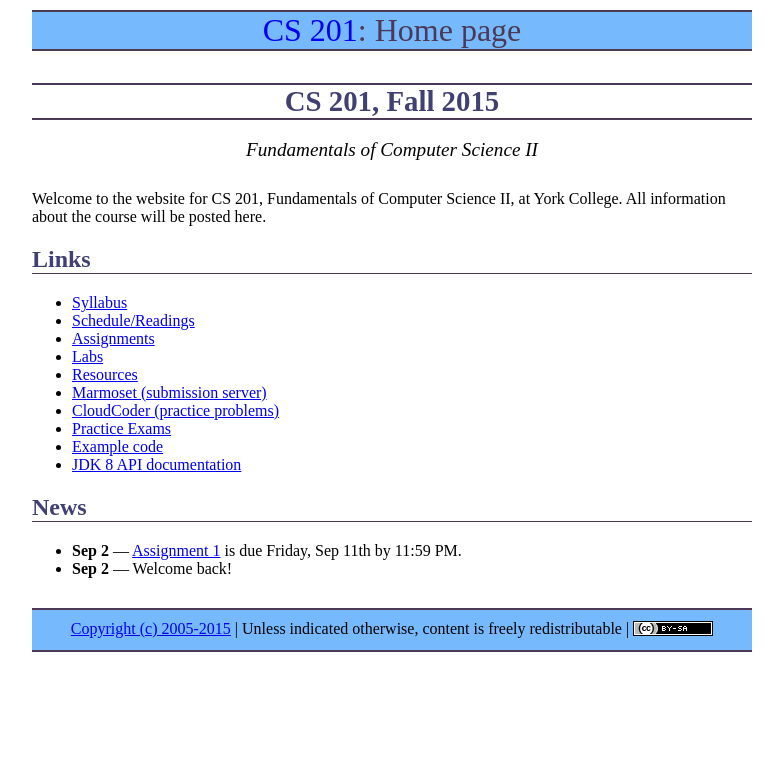
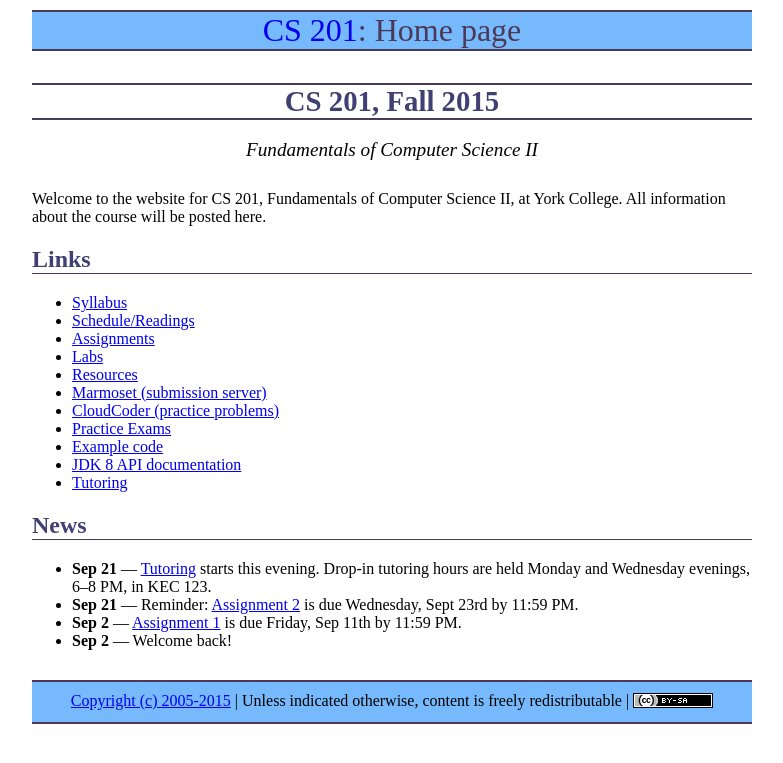
Before and after one commit to ycpcs/cs201-fall2015, a Jekyll site: the page built from index.md, in a window 1280 px wide. Shown: the top 763 px of the page, without its empty margins (248-1031 px from the left). Built offline with Jekyll 4.4.1, drawn with Linux system fonts in a browser that asks for light colours; Markdown is read by kramdown in place of the engine named in the settings.

Commit message:
announce tutoring

```diff
--- a/index.md
+++ b/index.md
@@ -11,20 +11,21 @@ Welcome to the website for CS 201, Fundamentals of Computer Science II, at York
 
 ## Links
 
-<ul>
-  <li><a href="syllabus.html">Syllabus</a></li>
-  <li><a href="schedule.html">Schedule/Readings</a></li>
-  <li><a href="assign/index.html">Assignments</a></li>
-  <li><a href="labs/index.html">Labs</a></li>
-  <li><a href="resources/index.html">Resources</a></li>
-  <li><a href="https://cs.ycp.edu/marmoset">Marmoset (submission server)</a></li>
-  <li><a href="https://cs.ycp.edu/cloudcoder">CloudCoder (practice problems)</a></li>
-  <li><a href="practice/index.html">Practice Exams</a></li>
-  <li><a href="examples/index.html">Example code</a></li>
-  <li><a href="https://docs.oracle.com/javase/8/docs/api/">JDK 8 API documentation</a></li>
-</ul>
+* [Syllabus](syllabus.html)
+* [Schedule/Readings](schedule.html)
+* [Assignments](assign/index.html)
+* [Labs](labs/index.html)
+* [Resources](resources/index.html)
+* [Marmoset (submission server)](https://cs.ycp.edu/marmoset)
+* [CloudCoder (practice problems)](https://cs.ycp.edu/cloudcoder)
+* [Practice Exams](practice/index.html)
+* [Example code](examples/index.html)
+* [JDK 8 API documentation](https://docs.oracle.com/javase/8/docs/api/)
+* [Tutoring](tutoring.html)
 
 ## News
 
+* **Sep 21** &mdash; [Tutoring](tutoring.html) starts this evening.  Drop-in tutoring hours are held Monday and Wednesday evenings, 6&ndash;8 PM, in KEC 123.
+* **Sep 21** &mdash; Reminder: [Assignment 2](assign/assign02.html) is due Wednesday, Sept 23rd by 11:59 PM.
 * **Sep 2** &mdash; [Assignment 1](assign/assign01.html) is due Friday, Sep 11th by 11:59 PM.
 * **Sep 2** &mdash; Welcome back!
```
Also changed, not shown: resources/index.md (+1 -1 lines), tutoring.md (added, +13 -0 lines).
